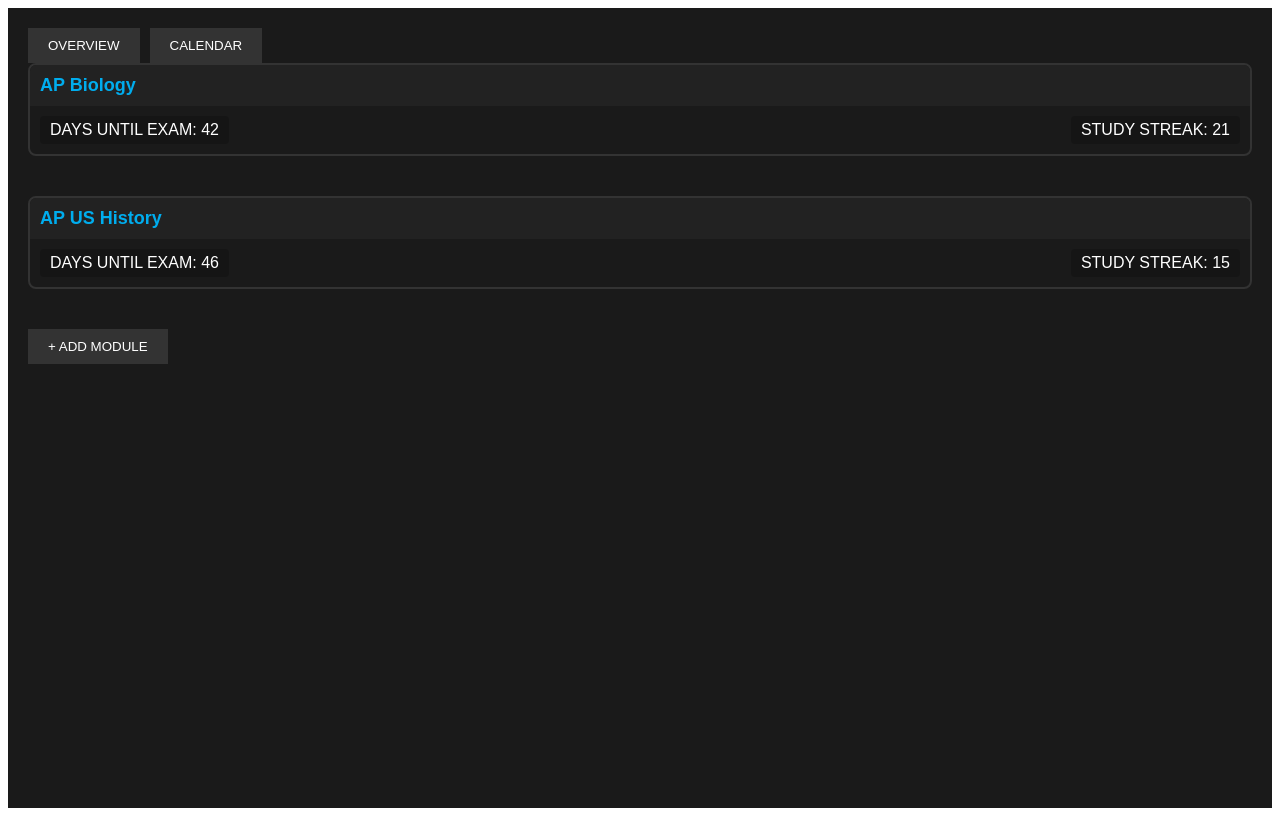
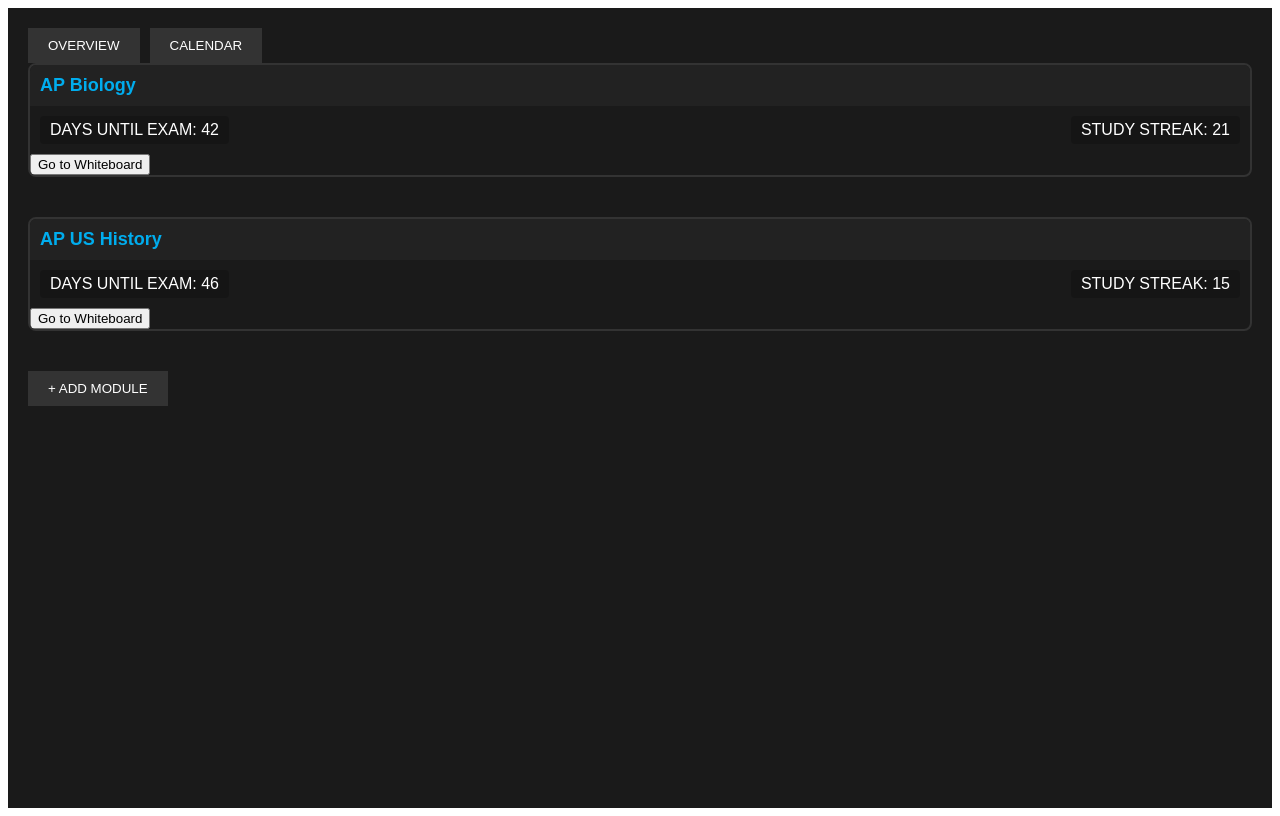
Before and after one commit to jgutier7/studyaide, a React (Create React App) app: page / in a window 1280 px wide. Built offline with nearby package versions, Linux system fonts and the light colour scheme.

Commit message:
Added Whiteboard

```diff
--- a/package.json
+++ b/package.json
@@ -7,8 +7,12 @@
     "@testing-library/react": "^13.4.0",
     "@testing-library/user-event": "^13.5.0",
     "@tldraw/editor": "^2.0.2",
+    "@tldraw/tldraw": "^2.0.2",
+    "next": "^14.1.4",
     "react": "^18.2.0",
+    "react-big-calendar": "^1.11.3",
     "react-dom": "^18.2.0",
+    "react-router-dom": "^6.22.3",
     "react-scripts": "5.0.1",
     "tldraw": "^2.0.2",
     "web-vitals": "^2.1.4"
--- a/src/App.js
+++ b/src/App.js
@@ -1,22 +1,30 @@
 // src/App.js
 import React from 'react';
-import StudyModules from './Components/StudyModules/StudyModules.js';
+import { BrowserRouter, Routes, Route } from 'react-router-dom';
+import StudyModules from './Components/StudyModules/StudyModules';
+import Whiteboard from './Components/Whiteboard/Whiteboard';
 import './styles/App.css';
+
 function App() {
   const modules = [
     { title: 'AP Biology', daysUntilExam: 42, studyStreak: 21 },
-    { title: 'AP US History', daysUntilExam: 46, studyStreak: 15 }
+    { title: 'AP US History', daysUntilExam: 46, studyStreak: 15 },
   ];
 
   return (
+    <BrowserRouter>
       <div className="App">
         <div className="navigation">
           <button className="overview">overview</button>
           <button className="calendar">calendar</button>
         </div>
-      <StudyModules modules={modules} />
+        <Routes>
+          <Route path="/" element={<StudyModules modules={modules} />} />
+          <Route path="/whiteboard/:moduleClass" element={<Whiteboard />} />
+        </Routes>
         <button className="add-module">+ add module</button>
       </div>
+    </BrowserRouter>
   );
 }
 
--- a/src/Components/StudyModules/Module/Module.js
+++ b/src/Components/StudyModules/Module/Module.js
@@ -1,12 +1,16 @@
 // src/Components/Module/Module.js
 import React from 'react';
+import { useNavigate } from 'react-router-dom';
 import '../../../styles/Module.css';
 
 function Module({ module }) {
   const { title, daysUntilExam, studyStreak } = module;
+  const navigate = useNavigate();
+  const moduleClass = title.replace(/\s+/g, '-').toLowerCase();
 
-  // Determine the class based on the title
-  const moduleClass = title.replace(/\s+/g, '-').toLowerCase();
+  const goToWhiteboard = () => {
+    navigate(`/whiteboard/${moduleClass}`);
+  };
 
   return (
     <div className={`module module-${moduleClass}`}>
@@ -15,6 +19,7 @@ function Module({ module }) {
         <div className="days-until-exam">DAYS UNTIL EXAM: {daysUntilExam}</div>
         <div className="study-streak">STUDY STREAK: {studyStreak}</div>
       </div>
+      <button onClick={goToWhiteboard}>Go to Whiteboard</button>
     </div>
   );
 }
--- /dev/null
+++ b/src/Components/Whiteboard/Whiteboard.js
@@ -0,0 +1,14 @@
+// src/Components/Whiteboard/Whiteboard.js
+import React from 'react';
+import { Tldraw } from '@tldraw/tldraw';
+import '@tldraw/tldraw/tldraw.css'
+
+function Whiteboard() {
+  return (
+    <div className="whiteboard" style={{ position: 'fixed', inset: 0 }}>
+      <Tldraw isDarkMode="true" />
+    </div>
+  );
+}
+
+export default Whiteboard;
```
Also changed, not shown: 1 other file (tests, documents, lock files or other folders). Lines whose indentation alone changed are shown as unchanged.
